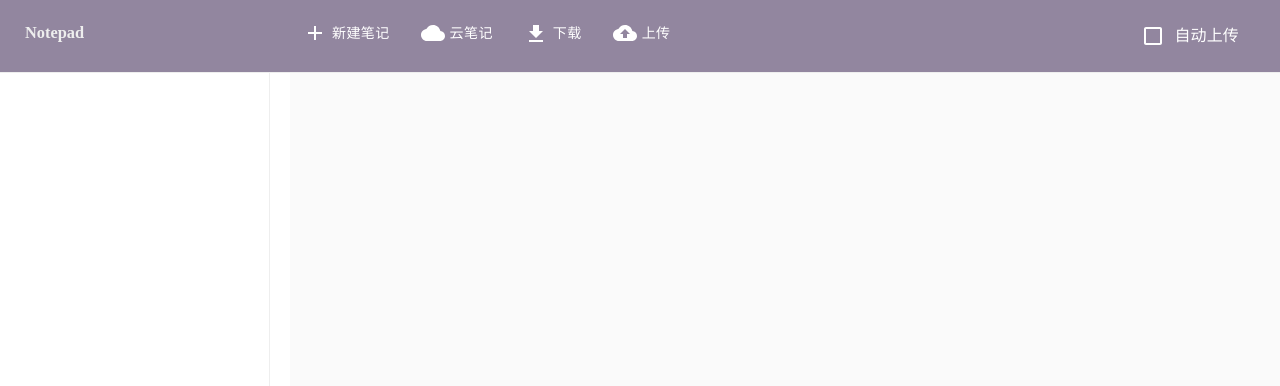
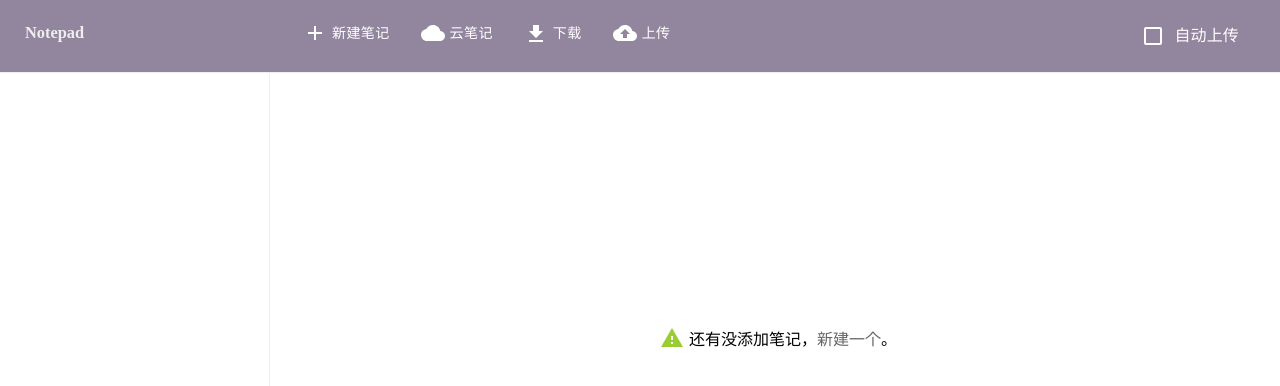
Before and after one commit to raojinlin/notepad-pwa, a Next.js app: page / in a window 1280 px wide. Shown: the top 386 px of the page. Built offline with nearby package versions, Linux system fonts and the light colour scheme.

Commit message:
feat: add new notepad guide

```diff
--- a/src/app/components/Notepad/index.js
+++ b/src/app/components/Notepad/index.js
@@ -18,6 +18,7 @@ import CheckIcon from '@mui/icons-material/Check';
 import BackupIcon from '@mui/icons-material/Backup';
 import CloudIcon from '@mui/icons-material/Cloud';
 import StorageIcon from '@mui/icons-material/Storage';
+import WarningIcon from '@mui/icons-material/Warning';
 
 import styles from './notepad.module.css';
 import CloudNote from '../CloudNote';
@@ -338,6 +339,13 @@ export default function Notepad({ endpoint=defaultEndpoint }) {
           })}
         </ul>
         <div className={styles.textarea}>
+          <Box sx={{'& .MuiSvgIcon-root': {color: 'yellowgreen', position: 'relative', top: 5, marginRight: '5px'}}}>
+            {data.length === 0 ? (
+              <div className={styles.warning}>
+                <WarningIcon />
+                还有没添加笔记，<a href='javascript:;' onClick={handleNew}>新建一个</a>。
+              </div>
+            ) : (
               <textarea
                 ref={editorRef}
                 onFocus={_ => setCurrent(current)}
@@ -345,6 +353,8 @@ export default function Notepad({ endpoint=defaultEndpoint }) {
                 value={data ? data.find(it => it.id === current)?.note : '' || ''}
                 onChange={handleNoteChange}
               />
+            )}
+          </Box>
         </div>
       </div>
       <Dialog
--- a/src/app/components/Notepad/notepad.module.css
+++ b/src/app/components/Notepad/notepad.module.css
@@ -201,3 +201,18 @@
     background: #1d1c1c;
   }
 }
+
+.warning {
+  margin: auto;
+  margin-top: 25%;
+  width: 250px;
+  font-size: 16px;
+}
+
+.warning a {
+    color: #666666;
+}
+
+.warning a:hover {
+  text-decoration: underline;
+}
```
Lines whose indentation alone changed are shown as unchanged.
